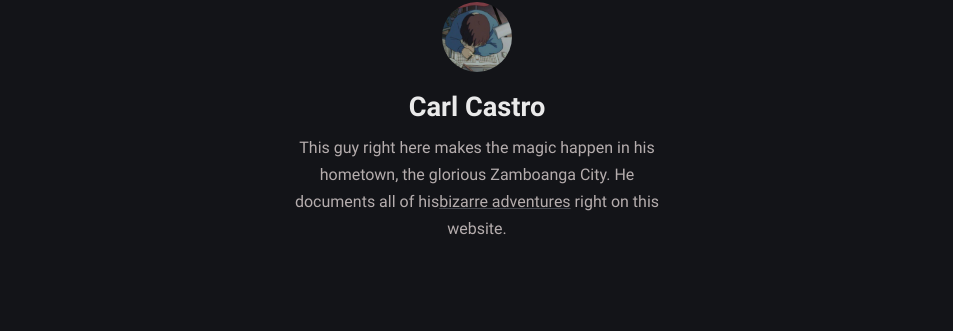
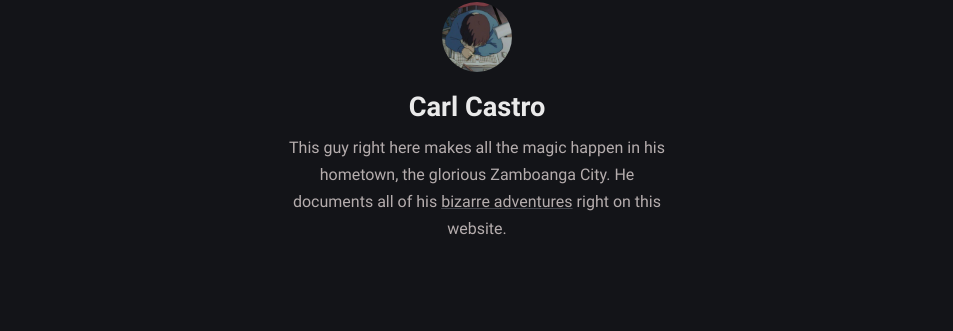
Before and after one commit to philippines69/carlcastroarchives, a Jekyll site: the page built from index.md, in a window 1280 px wide. Shown: the part 166-497 px from the top of the page, without its empty margins (163-1116 px from the left). Built offline with Jekyll 4.4.1, drawn with Linux system fonts in a browser that asks for light colours.

Commit message:
Update _config.yml

```diff
--- a/_config.yml
+++ b/_config.yml
@@ -12,8 +12,8 @@ mode: dark # default theme "dark" | "light"
 author:
   name: Carl Castro # author name
   bio: >- # tell to the world
-      This guy right here makes the magic happen in his hometown, the glorious Zamboanga City.
-      He documents all of his<a href="https://youtu.be/P19pe1pTOo0" target="_blank" rel="noopener">bizarre adventures</a> right on this website.
+      This guy right here makes all the magic happen in his hometown, the glorious Zamboanga City.
+      He documents all of his <a href="https://youtu.be/wE_kjnNuf0w" target="_blank" rel="noopener">bizarre adventures</a> right on this website.
 
   username: username # general username
   github: github_username # github username
```
